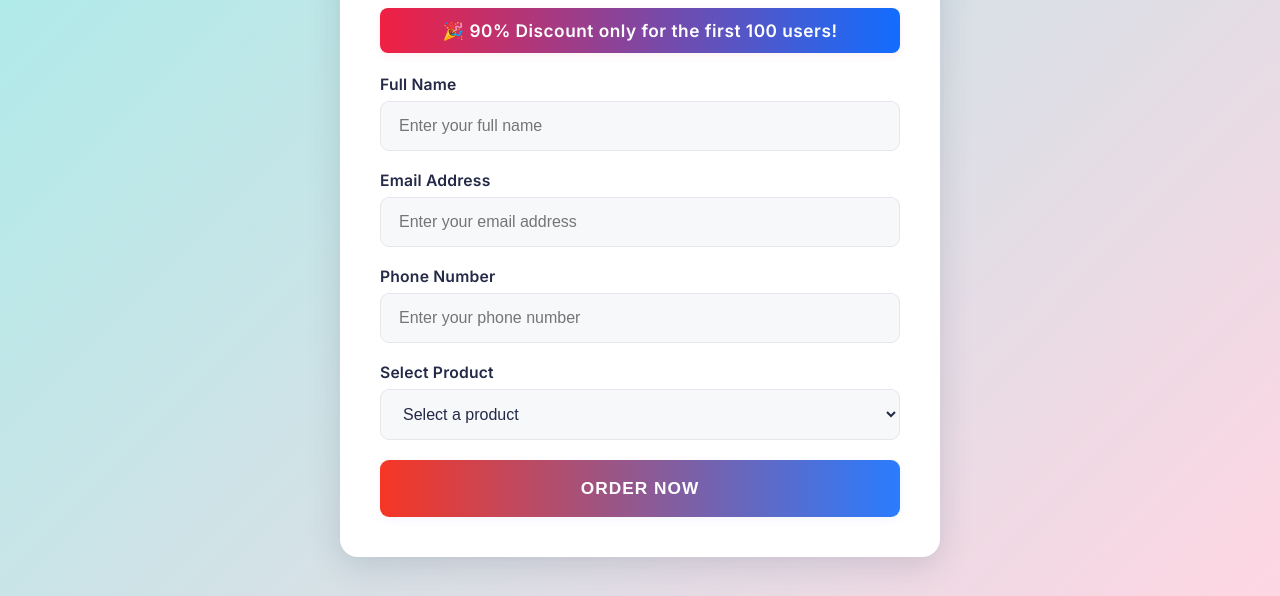
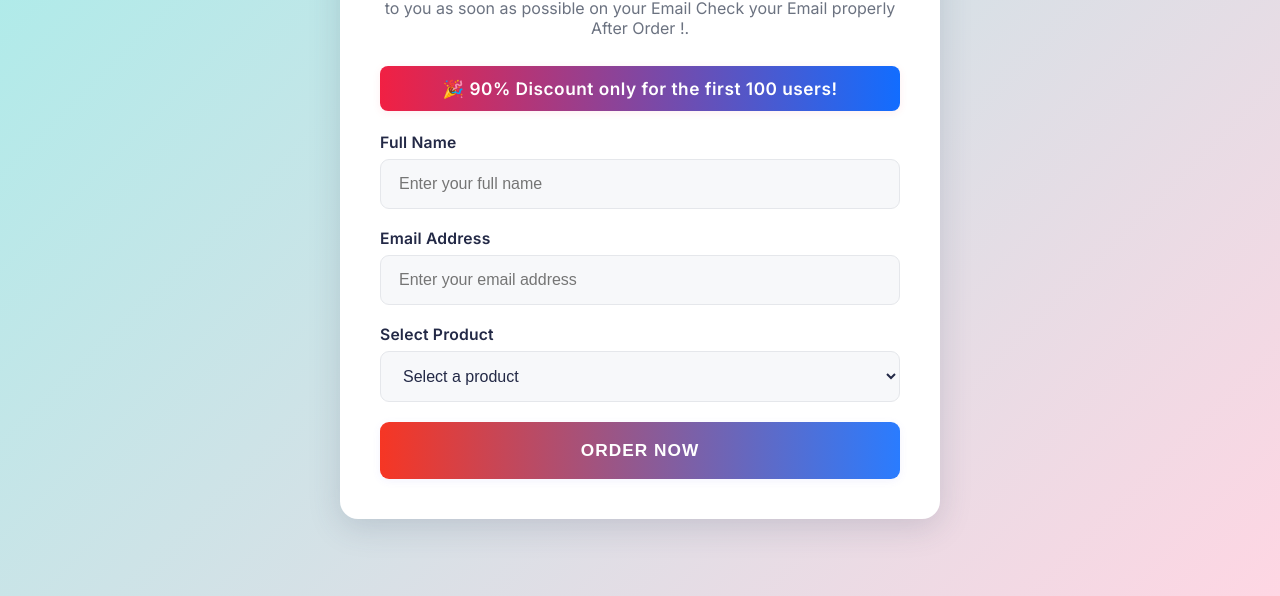
Before and after one commit to RAUSHAN247661/contact-form1, a plain HTML site: page index.html in a window 1280 px wide. Shown: the part 204-800 px from the top of the page. Drawn offline with Linux system fonts and the light colour scheme.

Commit message:
Update index.html
changes done

```diff
--- a/index.html
+++ b/index.html
@@ -176,7 +176,7 @@
     <div class="contact-container">
         <div class="contact-header">
             <h1>Buy Now</h1>
-            <p>Fill out the form below and Book your order quickly , we'll get back to you as soon as possible.</p>
+            <p>Fill out the form below and Book your order quickly , we'll get back to you as soon as possible on your Email Check your Email properly After Order !.</p>
         </div>
         <div class="discount-banner">
             <span>🎉 <strong>90% Discount</strong> only for the first 100 users!</span>
@@ -196,10 +196,6 @@
                 <input type="email" id="email" name="email" placeholder="Enter your email address" required>
             </div>
 
-            <div class="form-group">
-                <label for="phone">Phone Number</label>
-                <input type="tel" id="phone" name="phone" placeholder="Enter your phone number">
-            </div>
 
             <div class="form-group">
                 <label for="product">Select Product</label>
```
